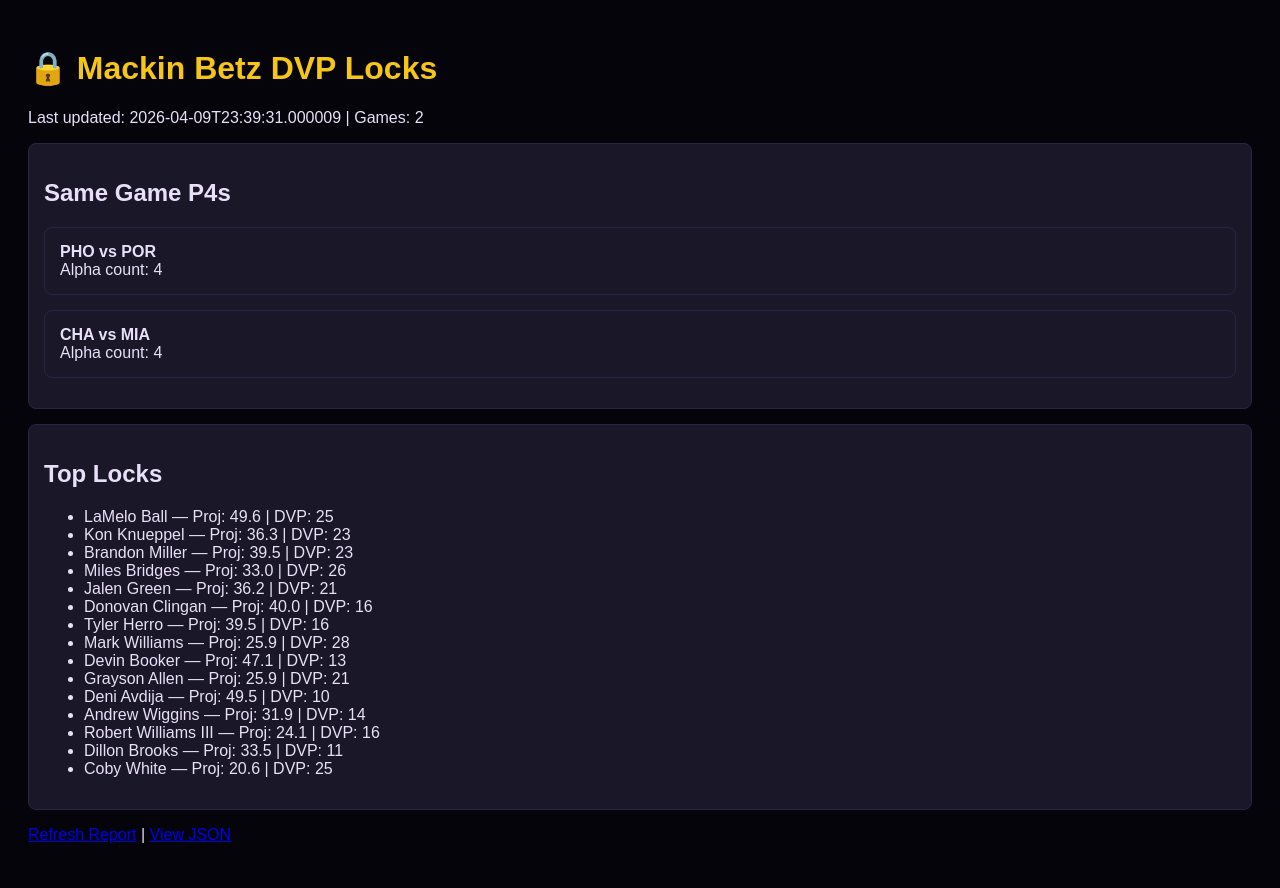
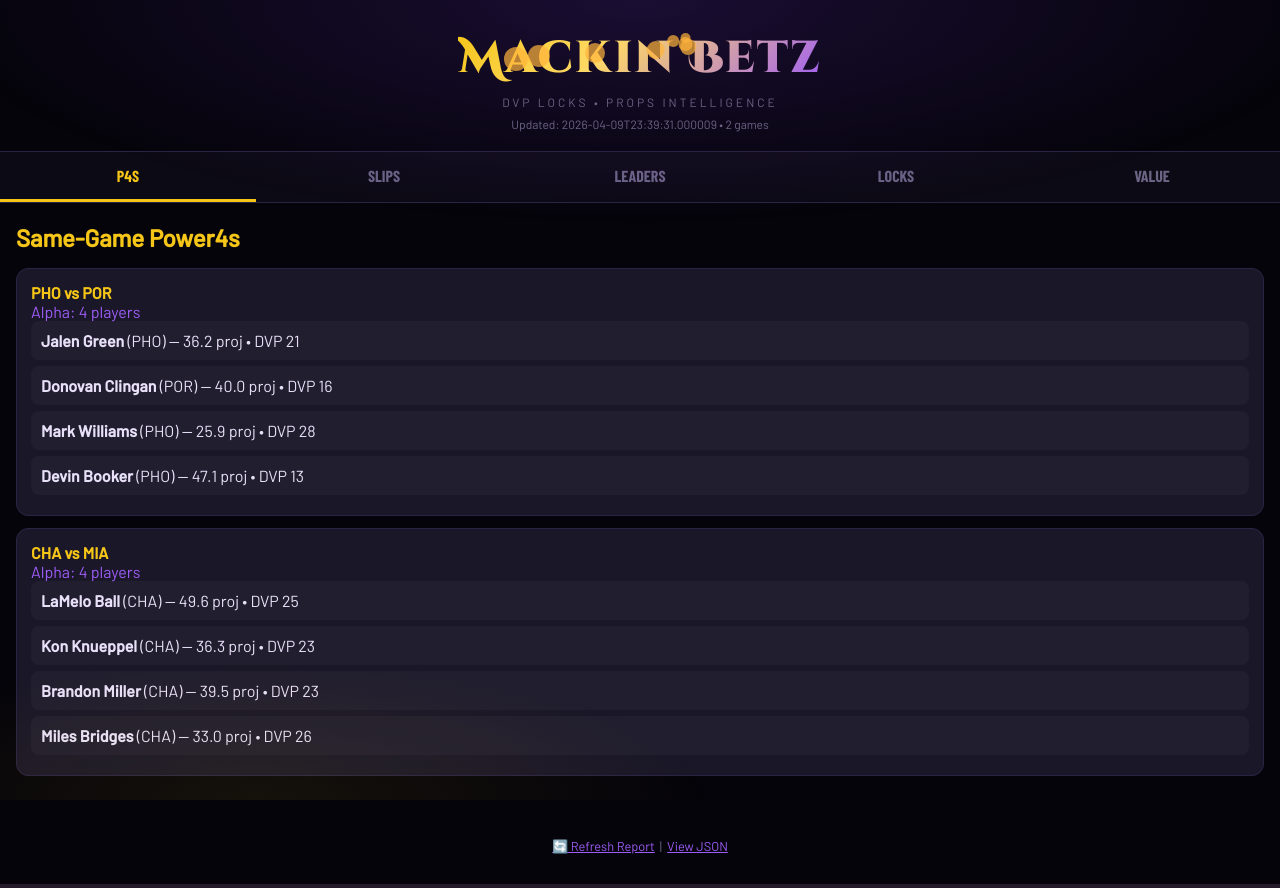
Before and after one commit to themackz18/Mackin-Betz-DVP-Locks-, a Flask app: page / in a window 1280 px wide. Run offline with Flask 3, Linux system fonts and the light colour scheme.

Commit message:
Update index.html

```diff
--- a/templates/index.html
+++ b/templates/index.html
@@ -4,43 +4,197 @@
     <meta charset="UTF-8">
     <meta name="viewport" content="width=device-width, initial-scale=1.0">
     <title>Mackin Betz DVP Locks</title>
+    <link href="https://fonts.googleapis.com/css2?family=Cinzel+Decorative:wght@700;900&family=Barlow+Condensed:wght@400;600;700&family=Barlow:wght@400;500&display=swap" rel="stylesheet">
     <style>
-        body { font-family: Arial, sans-serif; background: #05040a; color: #e8e0f8; padding: 20px; }
-        h1 { color: #f5c518; }
-        .card { background: #1a1728; border: 1px solid #2a2444; padding: 15px; margin: 15px 0; border-radius: 8px; }
+        :root {
+            --black:    #05040a;
+            --deep:     #0c0a14;
+            --card:     #1a1728;
+            --border:   #2a2444;
+            --purple:   #7c3aed;
+            --purple2:  #9d5cf6;
+            --gold:     #f5c518;
+            --gold2:    #ffd966;
+            --green:    #10b981;
+            --text:     #e8e0f8;
+            --muted:    #6b6485;
+        }
+
+        * { box-sizing: border-box; margin: 0; padding: 0; }
+
+        body {
+            font-family: 'Barlow', sans-serif;
+            background: var(--black);
+            color: var(--text);
+            min-height: 100vh;
+        }
+
+        body::before {
+            content: '';
+            position: fixed;
+            inset: 0;
+            background: radial-gradient(ellipse 80% 40% at 50% 0%, rgba(124,58,237,0.18) 0%, transparent 70%),
+                        radial-gradient(ellipse 60% 30% at 20% 100%, rgba(245,197,24,0.07) 0%, transparent 60%);
+            z-index: 0;
+            pointer-events: none;
+        }
+
+        header {
+            position: relative;
+            z-index: 10;
+            text-align: center;
+            padding: 28px 16px 20px;
+            border-bottom: 1px solid var(--border);
+        }
+
+        .logo-wrap { position: relative; display: inline-block; margin-bottom: 6px; }
+
+        #flameCanvas {
+            position: absolute;
+            left: 50%;
+            transform: translateX(-50%);
+            bottom: -10px;
+            width: 340px;
+            height: 120px;
+            pointer-events: none;
+            z-index: 1;
+        }
+
+        .logo-text {
+            font-family: 'Cinzel Decorative', serif;
+            font-size: clamp(1.8rem, 5vw, 2.8rem);
+            font-weight: 900;
+            letter-spacing: 2px;
+            background: linear-gradient(135deg, #f5c518 0%, #ffd966 40%, #9d5cf6 100%);
+            -webkit-background-clip: text;
+            -webkit-text-fill-color: transparent;
+        }
+
+        .tabs {
+            display: flex;
+            background: var(--deep);
+            border-bottom: 1px solid var(--border);
+            overflow-x: auto;
+        }
+
+        .tab {
+            flex: 1;
+            padding: 14px 8px;
+            text-align: center;
+            cursor: pointer;
+            font-family: 'Barlow Condensed', sans-serif;
+            font-weight: 700;
+            text-transform: uppercase;
+            color: var(--muted);
+            border-bottom: 3px solid transparent;
+        }
+
+        .tab.active {
+            color: var(--gold);
+            border-bottom-color: var(--gold);
+        }
+
+        .pane { display: none; padding: 20px 16px; }
+        .pane.active { display: block; }
+
+        .game-card {
+            background: var(--card);
+            border: 1px solid var(--border);
+            border-radius: 12px;
+            margin-bottom: 12px;
+            padding: 14px;
+        }
+
+        .player-row {
+            background: rgba(255,255,255,0.03);
+            padding: 10px;
+            border-radius: 8px;
+            margin-bottom: 6px;
+        }
+
+        .footer { text-align: center; padding: 30px; color: var(--muted); font-size: 0.8rem; }
     </style>
 </head>
 <body>
-    <h1>🔒 Mackin Betz DVP Locks</h1>
-    <p>Last updated: {{ report.generated_at | default('Unknown') }} | Games: {{ report.game_count | default(0) }}</p>
 
-    <div class="card">
-        <h2>Same Game P4s</h2>
+<header>
+    <div class="logo-wrap">
+        <canvas id="flameCanvas"></canvas>
+        <div class="logo-text">Mackin Betz</div>
+    </div>
+    <div style="font-size:0.75rem; color:var(--muted); letter-spacing:3px;">DVP LOCKS • PROPS INTELLIGENCE</div>
+    <div style="margin-top:8px; font-size:0.75rem; color:var(--muted);">
+        Updated: {{ report.generated_at | default('Unknown') }} • {{ report.game_count | default(0) }} games
+    </div>
+</header>
+
+<div class="tabs">
+    <div class="tab active" onclick="showTab(0)">P4s</div>
+    <div class="tab" onclick="showTab(1)">Slips</div>
+    <div class="tab" onclick="showTab(2)">Leaders</div>
+    <div class="tab" onclick="showTab(3)">Locks</div>
+    <div class="tab" onclick="showTab(4)">Value</div>
+</div>
+
+<!-- Tab 0: Same Game P4s -->
+<div id="pane0" class="pane active">
+    <h2 style="color:var(--gold); margin-bottom:16px;">Same-Game Power4s</h2>
     {% if report.same_game_p4 %}
         {% for game in report.same_game_p4 %}
-                <div class="card">
-                    <strong>{{ game.game }}</strong><br>
-                    Alpha count: {{ game.alpha | length if game.alpha else 0 }}
+        <div class="game-card">
+            <strong style="color:var(--gold);">{{ game.game }}</strong><br>
+            <span style="color:var(--purple2);">Alpha: {{ game.alpha|length if game.alpha else 0 }} players</span>
+            {% for p in game.alpha[:4] %}
+            <div class="player-row">
+                <strong>{{ p.name }}</strong> ({{ p.team }}) — {{ p.proj }} proj • DVP {{ p.dvp }}
+            </div>
+            {% endfor %}
         </div>
         {% endfor %}
     {% else %}
-            <p>No P4 data yet.</p>
+        <p style="color:var(--muted);">No P4 data available yet.</p>
     {% endif %}
 </div>
 
-    <div class="card">
-        <h2>Top Locks</h2>
-        {% if report.top_locks %}
-            <ul>
-            {% for p in report.top_locks %}
-                <li>{{ p.name }} — Proj: {{ p.proj }} | DVP: {{ p.dvp }}</li>
-            {% endfor %}
-            </ul>
-        {% else %}
-            <p>No locks yet.</p>
-        {% endif %}
+<!-- Other tabs (simple placeholders for now) -->
+<div id="pane1" class="pane"><h2 style="color:var(--gold);">Prop Slips</h2><p style="color:var(--muted);">Coming soon...</p></div>
+<div id="pane2" class="pane"><h2 style="color:var(--gold);">Category Leaders</h2><p style="color:var(--muted);">Coming soon...</p></div>
+<div id="pane3" class="pane"><h2 style="color:var(--gold);">Top Locks</h2><p style="color:var(--muted);">Coming soon...</p></div>
+<div id="pane4" class="pane"><h2 style="color:var(--gold);">Value Plays</h2><p style="color:var(--muted);">Coming soon...</p></div>
+
+<div class="footer">
+    <a href="/refresh" style="color:var(--purple2);">🔄 Refresh Report</a> &nbsp;|&nbsp;
+    <a href="/api/report" style="color:var(--purple2);">View JSON</a>
 </div>
 
-    <p><a href="/refresh">Refresh Report</a> | <a href="/api/report">View JSON</a></p>
+<script>
+function showTab(n) {
+    document.querySelectorAll('.tab').forEach((t,i) => t.classList.toggle('active', i===n));
+    document.querySelectorAll('.pane').forEach((p,i) => p.classList.toggle('active', i===n));
+}
+
+// Simple flame animation
+(function() {
+    const canvas = document.getElementById('flameCanvas');
+    if (!canvas) return;
+    const ctx = canvas.getContext('2d');
+    canvas.width = 340; canvas.height = 120;
+
+    function animate() {
+        ctx.clearRect(0, 0, canvas.width, canvas.height);
+        // Simple glowing particles
+        for (let i = 0; i < 8; i++) {
+            const x = 80 + Math.sin(Date.now()/400 + i) * 40;
+            ctx.fillStyle = 'rgba(255, 180, 60, 0.7)';
+            ctx.beginPath();
+            ctx.arc(x + i*25, 80 - i*3, 12 - i, 0, Math.PI*2);
+            ctx.fill();
+        }
+        requestAnimationFrame(animate);
+    }
+    animate();
+})();
+</script>
+
 </body>
 </html>
```
Lines whose indentation alone changed are shown as unchanged.
